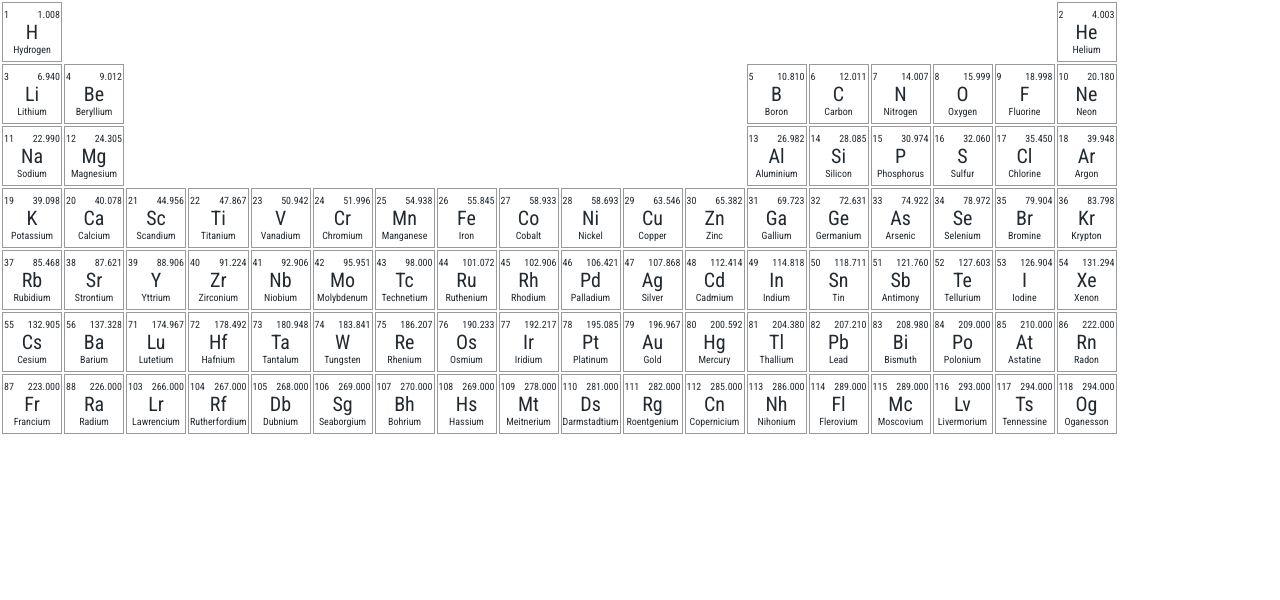
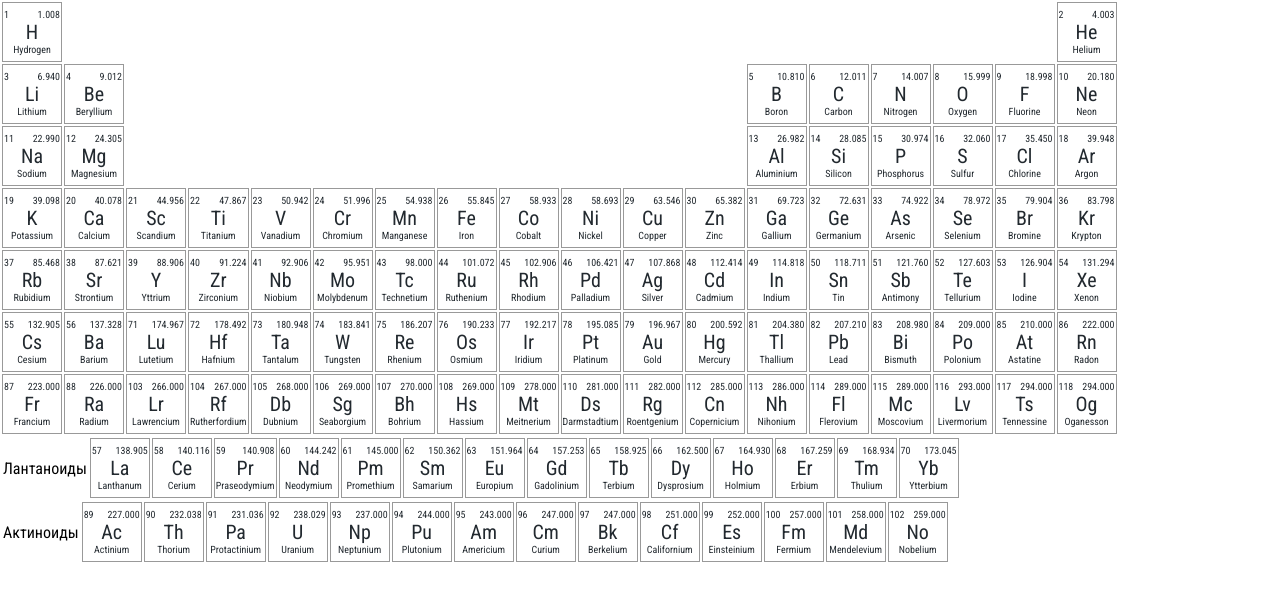
Before and after one commit to karataev/mendeleev-table, a React (Create React App) app: page / in a window 1280 px wide. Shown: the top 600 px of the page. Built offline with nearby package versions, Linux system fonts and the light colour scheme.

Commit message:
Add lantanoids and actinoids

```diff
--- /dev/null
+++ b/src/components/Actinoids.js
@@ -0,0 +1,27 @@
+import React from 'react';
+
+import {findBySymbol} from "../elements";
+import ElementCell from './ElementCell';
+
+const data = 'Ac Th Pa U Np Pu Am Cm Bk Cf Es Fm Md No'
+  .split(' ');
+
+export default class Actinoids extends React.Component {
+
+  render() {
+    return (
+      <div>
+        <table>
+          <tbody>
+          <tr>
+            <td>Актиноиды</td>
+            {data.map(symbol => (
+              <ElementCell data={findBySymbol(symbol)} key={symbol} />
+            ))}
+          </tr>
+          </tbody>
+        </table>
+      </div>
+    )
+  }
+}
--- a/src/components/App.js
+++ b/src/components/App.js
@@ -1,13 +1,12 @@
 import React, { Component } from 'react';
 
-import data from '../data/PeriodicTableJSON';
 import ElementTable from "./ElementTable";
 
 class App extends Component {
   render() {
     return (
       <div>
-        <ElementTable elements={data.elements}/>
+        <ElementTable />
       </div>
     );
   }
--- a/src/components/ElementTable.js
+++ b/src/components/ElementTable.js
@@ -1,10 +1,12 @@
 import React from 'react';
 import PropTypes from 'prop-types';
 import styled from 'styled-components';
-import _ from 'lodash';
 
+import {findBySymbol} from "../elements";
 import ElementCell from "./ElementCell";
 import EmptyCell from "./EmptyCell";
+import Lantanoids from "./Lantanoids";
+import Actinoids from "./Actinoids";
 
 
 const Root = styled.div`
@@ -22,27 +24,21 @@ const tableData = [
 ]
   .map(row => row.split(' '));
 
-function getElementBySymbol(elements, symbol) {
-  return _.find(elements, {symbol});
-}
-
 export default class ElementTable extends React.Component {
 
   static propTypes = {
-    elements: PropTypes.array.isRequired,
   };
 
   render() {
     const getCell = (symbol, i) => {
       if (symbol === 'x') return <EmptyCell key={i} />;
 
-      const element = getElementBySymbol(this.props.elements, symbol);
+      const element = findBySymbol(symbol);
       return <ElementCell data={element} key={i}/>
     };
 
     return (
       <Root>
-        <div>
         <table>
           <tbody>
           {tableData.map((row, j) => (
@@ -52,6 +48,9 @@ export default class ElementTable extends React.Component {
           ))}
           </tbody>
         </table>
+        <div>
+          <Lantanoids/>
+          <Actinoids/>
         </div>
       </Root>
     )
--- /dev/null
+++ b/src/components/Lantanoids.js
@@ -0,0 +1,27 @@
+import React from 'react';
+
+import {findBySymbol} from "../elements";
+import ElementCell from './ElementCell';
+
+const data = 'La Ce Pr Nd Pm Sm Eu Gd Tb Dy Ho Er Tm Yb'
+  .split(' ');
+
+export default class Lantanoids extends React.Component {
+
+  render() {
+    return (
+      <div>
+        <table>
+          <tbody>
+          <tr>
+            <td>Лантаноиды</td>
+            {data.map(symbol => (
+              <ElementCell data={findBySymbol(symbol)} key={symbol} />
+            ))}
+          </tr>
+          </tbody>
+        </table>
+      </div>
+    )
+  }
+}
--- /dev/null
+++ b/src/elements.js
@@ -0,0 +1,17 @@
+import _ from 'lodash';
+
+import rawData from './data/PeriodicTableJSON';
+
+let data;
+
+export function init() {
+  data = rawData.elements;
+}
+
+export function findBySymbol(symbol) {
+  return _.find(data, {symbol});
+}
+
+export function getAll() {
+  return data;
+}
--- a/src/index.js
+++ b/src/index.js
@@ -1,6 +1,10 @@
 import React from 'react';
 import ReactDOM from 'react-dom';
+
 import './index.css';
 import App from './components/App';
+import {init} from "./elements";
+
+init();
 
 ReactDOM.render(<App />, document.getElementById('root'));
```
Lines whose indentation alone changed are shown as unchanged.
